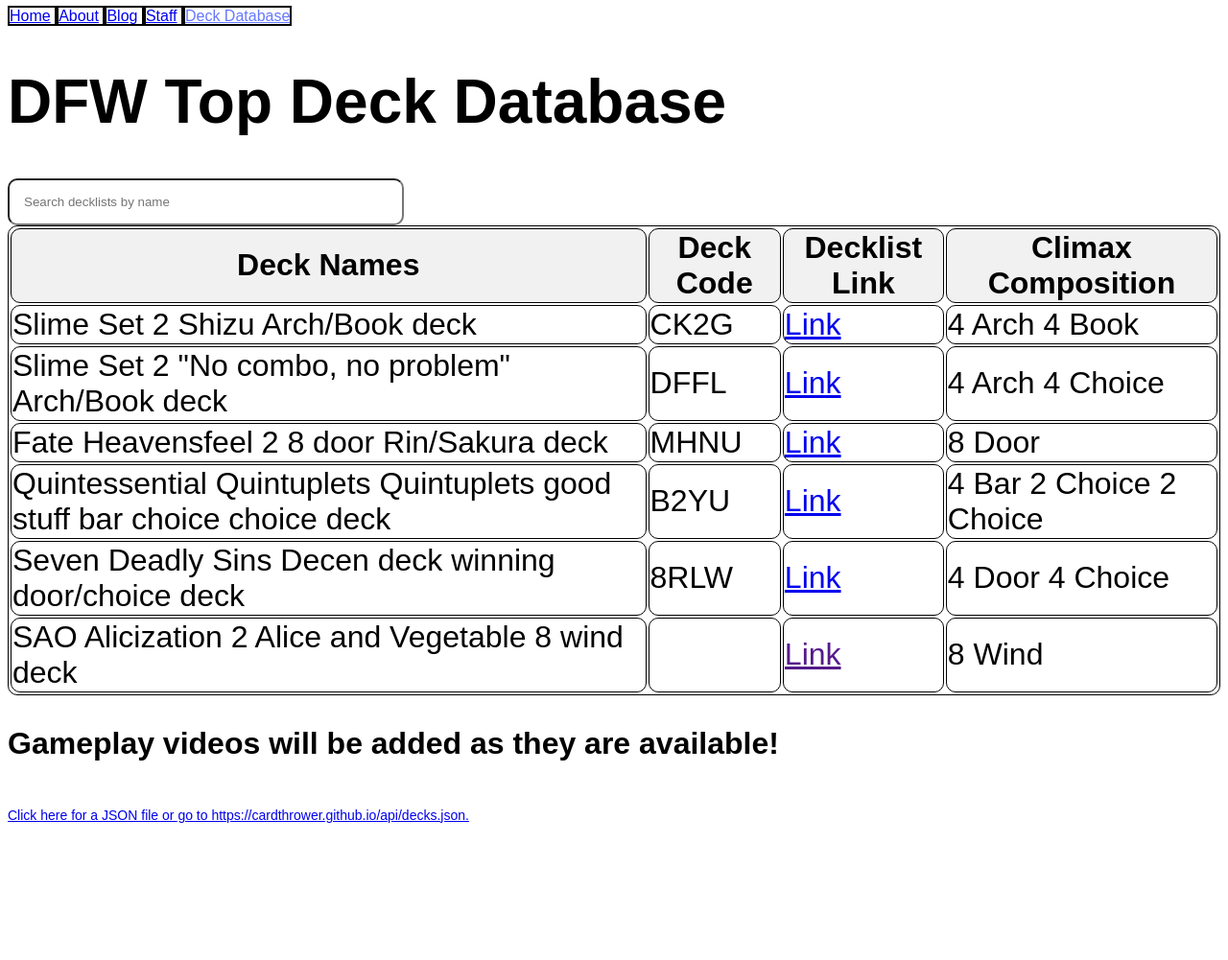
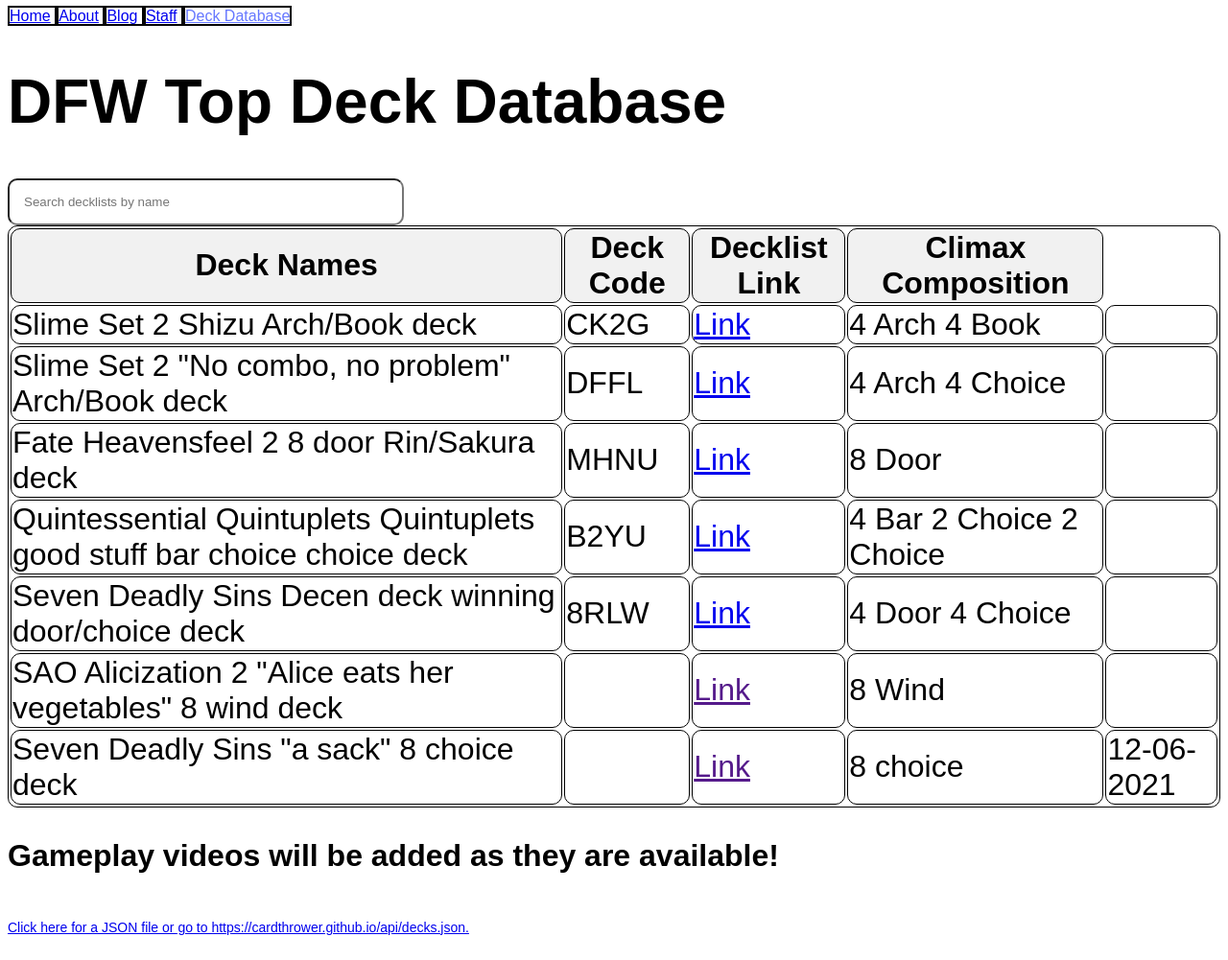
Before and after one commit to cardthrower/cardthrower.github.io, a Jekyll site: the page built from deck.html, in a window 1280 px wide. Shown: the whole page at 96% size. Built offline with Jekyll 4.4.1, drawn with Linux system fonts in a browser that asks for light colours; before the commit the page ends 900 px from its top, so only the background shows below that.

Commit message:
Updated Database

```diff
--- a/_data/decks.yml
+++ b/_data/decks.yml
@@ -25,7 +25,12 @@
   code: 8RLW
   decklogurl: https://decklog-en.bushiroad.com/view/8RLW
   climaxes: 4 Door 4 Choice
-- name: SAO Alicization 2 Alice and Vegetable 8 wind deck
+- name: SAO Alicization 2 "Alice eats her vegetables" 8 wind deck
   code:
   decklogurl:
   climaxes: 8 Wind
+- name: Seven Deadly Sins "a sack" 8 choice deck
+  code:
+  decklogurl:
+  climaxes: 8 choice
+  date: 12-06-2021
--- a/deck.html
+++ b/deck.html
@@ -23,6 +23,7 @@
       <td>{{ deck.code }}</td>
       <td><a href={{ deck.decklogurl }}> Link </a></td>
       <td>{{ deck.climaxes }}</td>
+	  <td>{{ deck.date	}}</td>
     </tr>
   {% endfor %}
 </table>
```
